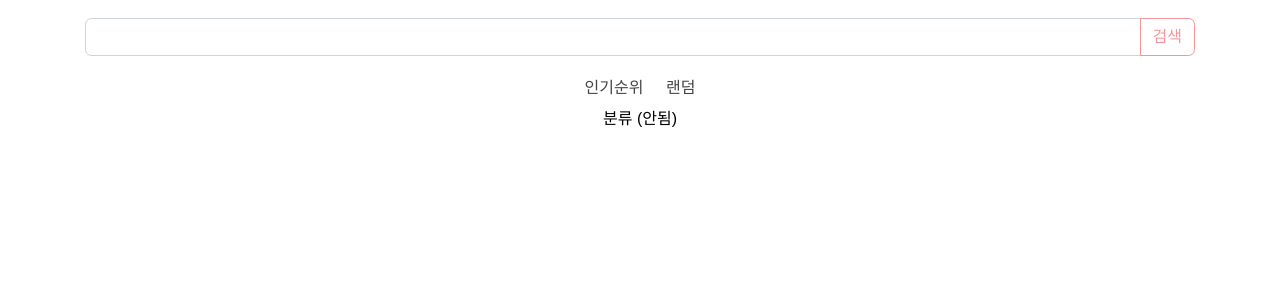
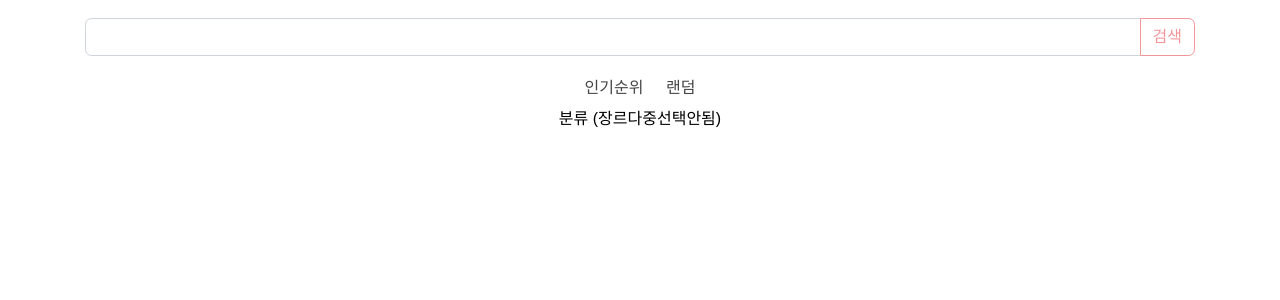
Before and after one commit to hitscanner/WUW, a Django app: page / in a window 1280 px wide. Shown: the part 198-498 px from the top of the page. Run offline with Django 3.2, Linux system fonts and the light colour scheme; data that the repository does not hold is empty; some libraries are stand-ins or nearby versions; some web fonts are replaced.

Commit message:
index수정

```diff
--- a/main/templates/index.html
+++ b/main/templates/index.html
@@ -43,7 +43,7 @@
 
     <div class="accordian">
             <input type="radio" name="accordian" id="answer_">
-            <label for="answer_">분류 (안됨)</label>
+            <label for="answer_">분류 (장르다중선택안됨)</label>
             <div><form action="{%url 'tag_search' %}">
                     <div>
                                 스트리밍 서비스
```
